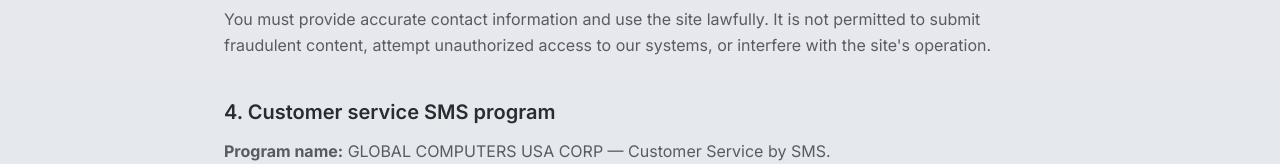
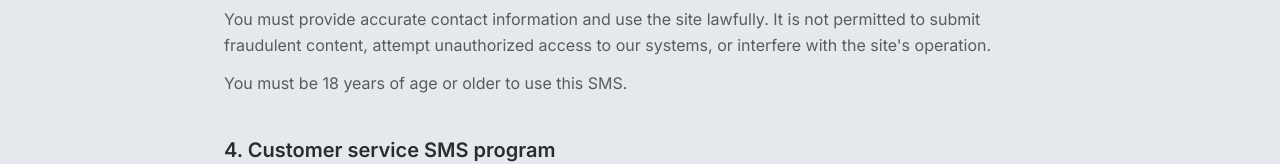
Before and after one commit to eduardosanz277-ship-it/globalcomputer, a Next.js app: page /terms in a window 1280 px wide. Shown: the part 785-949 px from the top of the page. Built offline with nearby package versions, Linux system fonts and the light colour scheme; no server answers; the database is empty; what country-state-city would draw is missing.

Commit message:
Edit Terms and Conditions page

```diff
--- a/app/terms/page.tsx
+++ b/app/terms/page.tsx
@@ -170,6 +170,7 @@ export default function TerminosPage() {
             <div className="text-foreground/75 space-y-3 leading-relaxed">
               <LocalizedContent
                 es={
+                  <>
                     <p>
                       Debes proporcionar información de contacto correcta y
                       utilizar el sitio de manera lícita. No está permitido
@@ -177,14 +178,23 @@ export default function TerminosPage() {
                       autorización a nuestros sistemas o interferir con el
                       funcionamiento del sitio.
                     </p>
+                    <p className="mt-3">
+                      Debes tener 18 años de edad o más para usar este SMS.
+                    </p>
+                  </>
                 }
                 en={
+                  <>
                     <p>
                       You must provide accurate contact information and use the
                       site lawfully. It is not permitted to submit fraudulent
                       content, attempt unauthorized access to our systems, or
                       interfere with the site's operation.
                     </p>
+                    <p className="mt-3">
+                      You must be 18 years of age or older to use this SMS.
+                    </p>
+                  </>
                 }
               />
             </div>
```
Lines whose indentation alone changed are shown as unchanged.
